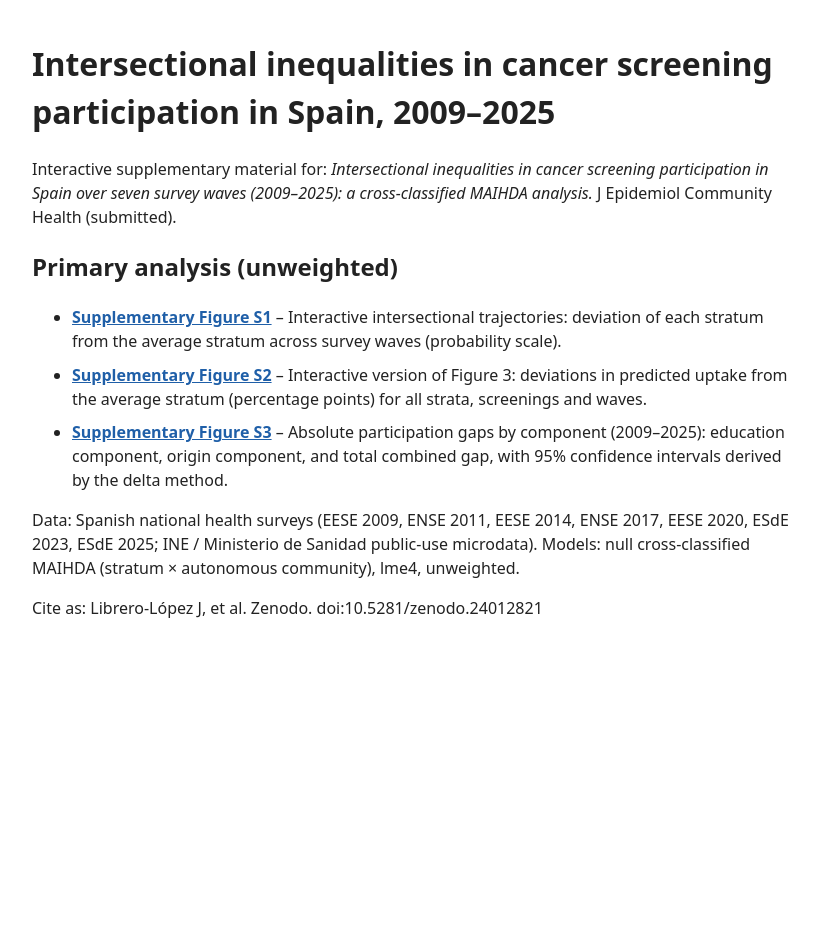
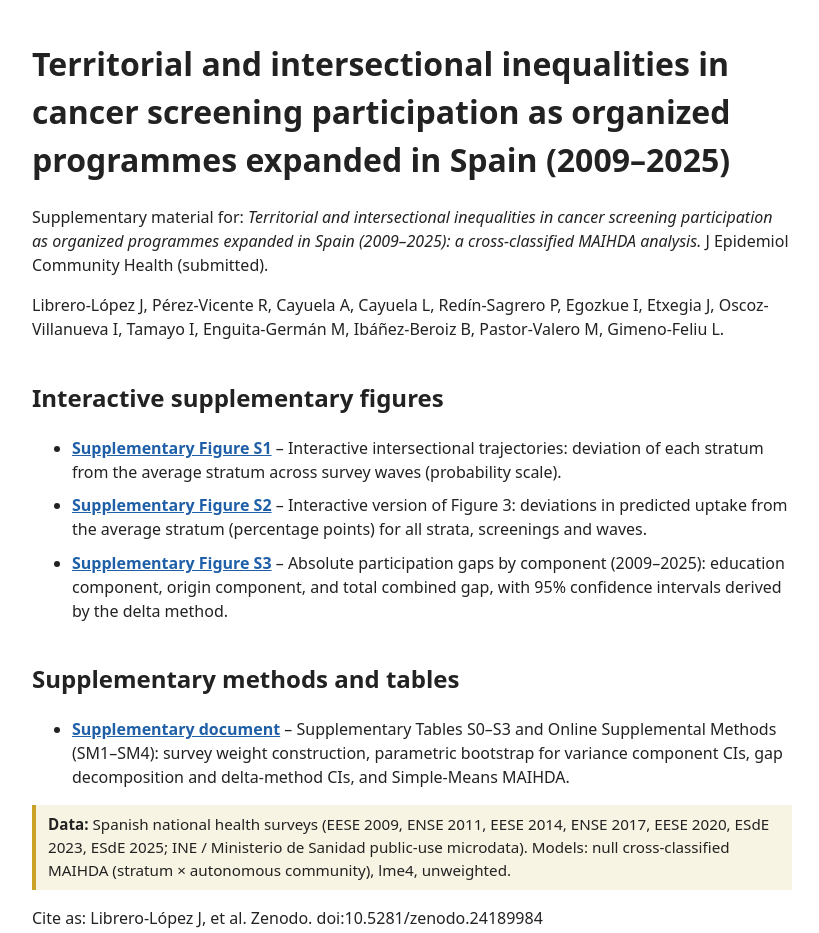
Before and after one commit to jujulijuli/cribado-maihda-suplementos, a plain HTML site: page index.html in a window 1280 px wide. Shown: the whole page, without its empty margins (228-1047 px from the left). Before the commit the page ends 800 px from the top, so only its background shows below. Drawn offline with Linux system fonts and the light colour scheme.

Commit message:
Update title, authors, and add supplementary methods document (v3)
- Correct article title to final version: "Territorial and intersectional
  inequalities in cancer screening participation as organized programmes
  expanded in Spain (2009–2025)"
- Update index.html, README.md and CITATION.cff with full author list
  and correct title
- Add MAIHDA_7olas_suplementario_v3.docx: supplementary tables S0–S3
  and online supplemental methods SM1–SM4 (survey weight construction,
  bootstrap CIs, gap decomposition, S-MAIHDA)

```diff
--- a/index.html
+++ b/index.html
@@ -1,21 +1,28 @@
 <!doctype html>
 <html lang="en"><head><meta charset="utf-8"><meta name="viewport" content="width=device-width,initial-scale=1">
-<title>Cancer screening MAIHDA – Supplementary Figures</title>
+<title>Cancer screening MAIHDA – Supplementary Material</title>
 <style>body{font-family:system-ui,-apple-system,Segoe UI,sans-serif;max-width:760px;margin:40px auto;padding:0 16px;line-height:1.5;color:#222;background:#fff}
 a{color:#1F5FA8}li{margin:.6em 0}code{background:#f3f3f3;padding:1px 4px}
 .note{background:#f8f4e3;border-left:4px solid #c9a227;padding:8px 12px;margin:1em 0;font-size:.95em}
+h2{margin-top:1.6em}
 </style></head>
 <body>
-<h1>Intersectional inequalities in cancer screening participation in Spain, 2009–2025</h1>
-<p>Interactive supplementary material for: <em>Intersectional inequalities in cancer screening participation in Spain over seven survey waves (2009–2025): a cross-classified MAIHDA analysis.</em> J Epidemiol Community Health (submitted).</p>
+<h1>Territorial and intersectional inequalities in cancer screening participation as organized programmes expanded in Spain (2009–2025)</h1>
+<p>Supplementary material for: <em>Territorial and intersectional inequalities in cancer screening participation as organized programmes expanded in Spain (2009–2025): a cross-classified MAIHDA analysis.</em> J Epidemiol Community Health (submitted).</p>
+<p>Librero-López J, Pérez-Vicente R, Cayuela A, Cayuela L, Redín-Sagrero P, Egozkue I, Etxegia J, Oscoz-Villanueva I, Tamayo I, Enguita-Germán M, Ibáñez-Beroiz B, Pastor-Valero M, Gimeno-Feliu L.</p>
 
-<h2>Primary analysis (unweighted)</h2>
+<h2>Interactive supplementary figures</h2>
 <ul>
 <li><a href="Supplementary_Figure_S1.html"><strong>Supplementary Figure S1</strong></a> – Interactive intersectional trajectories: deviation of each stratum from the average stratum across survey waves (probability scale).</li>
 <li><a href="Supplementary_Figure_S2.html"><strong>Supplementary Figure S2</strong></a> – Interactive version of Figure 3: deviations in predicted uptake from the average stratum (percentage points) for all strata, screenings and waves.</li>
 <li><a href="Supplementary_Figure_S3_brechas_componentes.html"><strong>Supplementary Figure S3</strong></a> – Absolute participation gaps by component (2009–2025): education component, origin component, and total combined gap, with 95% confidence intervals derived by the delta method.</li>
 </ul>
 
-<p>Data: Spanish national health surveys (EESE 2009, ENSE 2011, EESE 2014, ENSE 2017, EESE 2020, ESdE 2023, ESdE 2025; INE / Ministerio de Sanidad public-use microdata). Models: null cross-classified MAIHDA (stratum × autonomous community), lme4, unweighted.</p>
-<p>Cite as: Librero-López J, et al. Zenodo. doi:<span id="doi">10.5281/zenodo.24012821</span></p>
+<h2>Supplementary methods and tables</h2>
+<ul>
+<li><a href="MAIHDA_7olas_suplementario_v3.docx"><strong>Supplementary document</strong></a> – Supplementary Tables S0–S3 and Online Supplemental Methods (SM1–SM4): survey weight construction, parametric bootstrap for variance component CIs, gap decomposition and delta-method CIs, and Simple-Means MAIHDA.</li>
+</ul>
+
+<p class="note"><strong>Data:</strong> Spanish national health surveys (EESE 2009, ENSE 2011, EESE 2014, ENSE 2017, EESE 2020, ESdE 2023, ESdE 2025; INE / Ministerio de Sanidad public-use microdata). Models: null cross-classified MAIHDA (stratum × autonomous community), lme4, unweighted.</p>
+<p>Cite as: Librero-López J, et al. Zenodo. doi:<span id="doi">10.5281/zenodo.24189984</span></p>
 </body></html>
```
Also changed, not shown: 3 other files.
